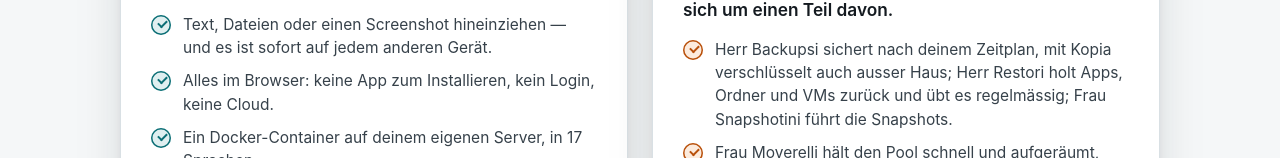
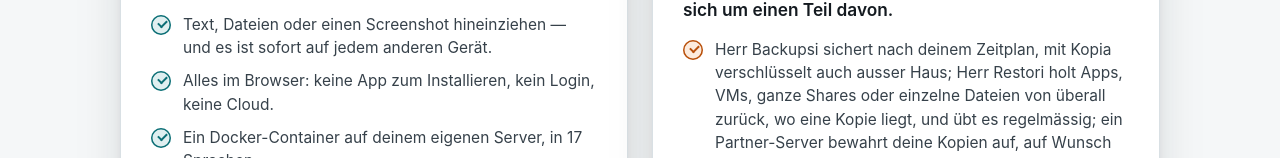
Before and after one commit to dropnook/dropnook-home, a plain HTML site: page de/index.html in a window 1280 px wide. Shown: the part 642-800 px from the top of the page. Drawn offline with Linux system fonts and the light colour scheme.

Commit message:
USO card to 1.72: Mr. Restori from every place (shares, single files), partner copies over the office's own Tailscale network; llms files regenerated

```diff
--- a/de/index.html
+++ b/de/index.html
@@ -184,7 +184,7 @@
         </picture></h2>
         <p class="what">Ein ganzes Team unterstützt dich bei deiner Serveradministration — zehn Figuren, jede kümmert sich um einen Teil davon.</p>
         <ul class="does">
-          <li>Herr Backupsi sichert nach deinem Zeitplan, mit Kopia verschlüsselt auch ausser Haus; Herr Restori holt Apps, Ordner und VMs zurück und übt es regelmässig; Frau Snapshotini führt die Snapshots.</li>
+          <li>Herr Backupsi sichert nach deinem Zeitplan, mit Kopia verschlüsselt auch ausser Haus; Herr Restori holt Apps, VMs, ganze Shares oder einzelne Dateien von überall zurück, wo eine Kopie liegt, und übt es regelmässig; ein Partner-Server bewahrt deine Kopien auf, auf Wunsch über das eigene Tailscale-Netz des Sekretariats; Frau Snapshotini führt die Snapshots.</li>
           <li>Frau Moverelli hält den Pool schnell und aufgeräumt, Jack Streamer legt bereit, was als Nächstes in Emby, Jellyfin und Plex läuft.</li>
           <li>Der Nachtwächter macht alle fünf Minuten seinen Rundgang, Frau Protokolli bringt alle Protokolle an einen Ort, Frau Putzteufel räumt weg, was niemand mehr braucht.</li>
           <li>Der Teamchef schlägt vor, wen du einstellst, der Berater installiert mit dir, was fehlt — ein Plugin für Unraid 7.3.2 oder neuer, hinter Unraids Login.</li>
```
Also changed, not shown: index.html (+1 -1 lines), llms-full.txt.
